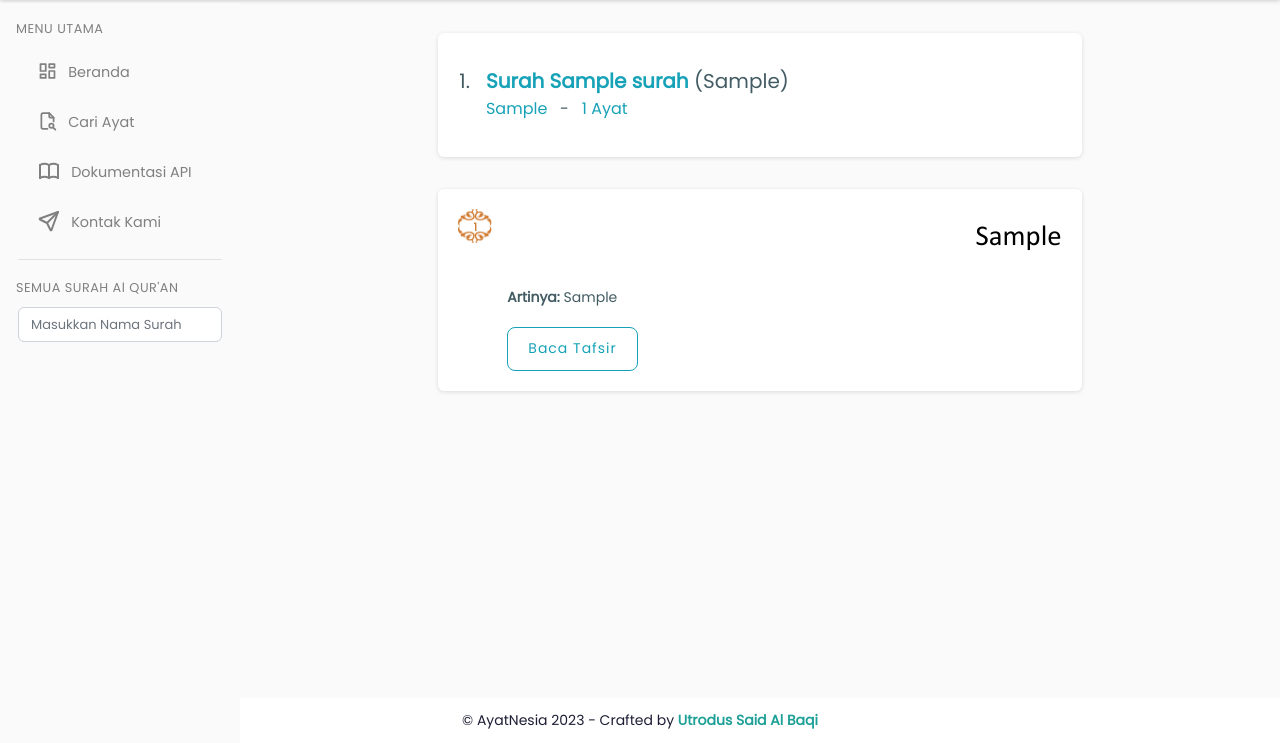
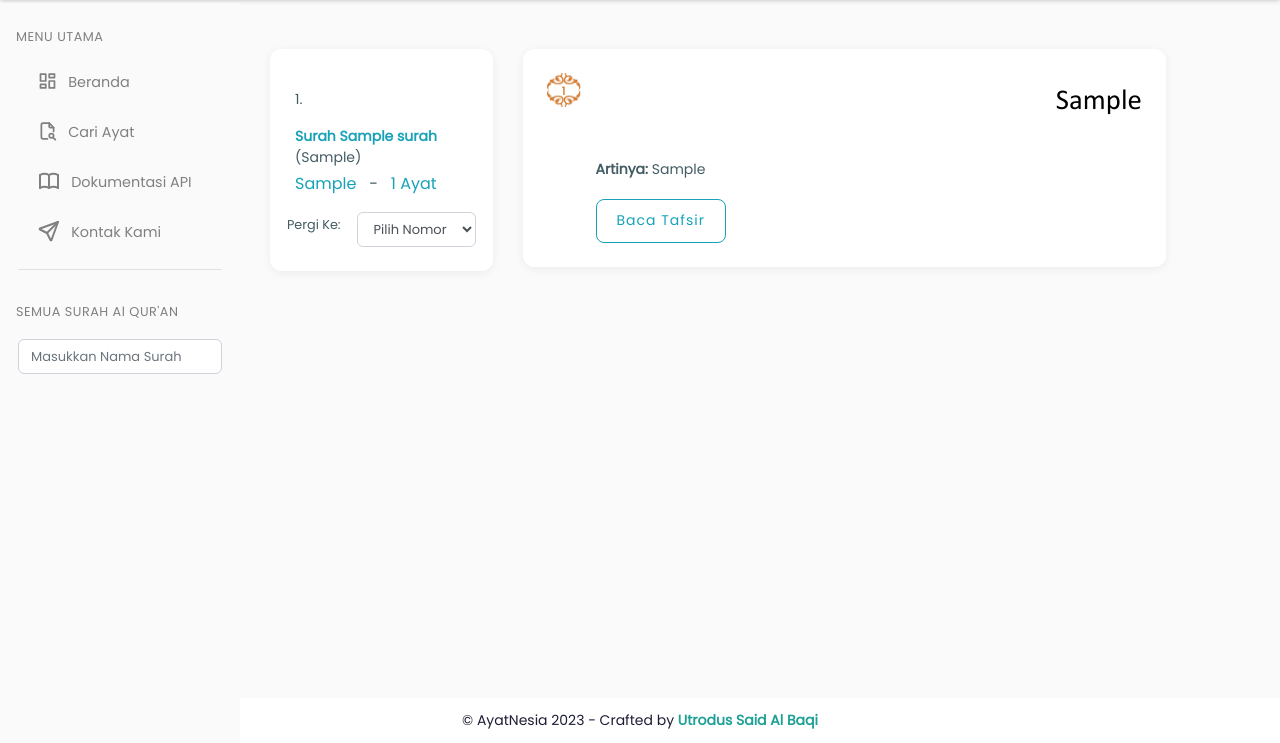
Before and after one commit to utrodus/fastapi-ayatnesia, a FastAPI app: page /detail-surah/1 in a window 1280 px wide. Shown: the part 59-802 px from the top of the page. Run offline with FastAPI, Linux system fonts and the light colour scheme; tables that the repository leaves empty hold one stand-in row (values such as "Sample post"); some libraries are stand-ins or nearby versions.

Commit message:
refactor: :recycle: class name & restyling detail surah view

```diff
--- a/static/css/style.css
+++ b/static/css/style.css
@@ -262,30 +263,34 @@ header img {
 	height: 35px;
 }
 
-.user-dashboard .navbar-forms .form-control {
+.contents .navbar-forms .form-control {
 	border-radius: 6px !important;
 	margin-right: 10px;
 }
 
-.user-dashboard .card {
+.contents .card {
 	border-radius: 12px;
 	box-shadow: 0px 2px 10px #0000000f;
 	border: none;
 	margin-bottom: 25px;
 }
 
-.user-dashboard .card .card-body {
-	padding: 20px;
+.contents .card.selected {
+	border: solid 0.5px green;
+}
+
+.contents .card .card-body {
+	padding: 1.5rem;
 	border-radius: 12px;
 	background: #fff;
 }
 
-.user-dashboard .card .card-body h2 {
+.contents .card .card-body h2 {
 	font-weight: 600;
 	margin-bottom: 0px;
 }
 
-.user-dashboard .card .card-body form label {
+.contents .card .card-body form label {
 	margin-top: 5px;
 }
 
@@ -462,30 +468,30 @@ footer p a {
 
 /* FAQ */
 
-.faq-section {
+.search-section {
 	padding: 60px 0;
 }
 
-.faq-section h2 {
+.search-section h2 {
 	font-size: 32px;
 	margin-bottom: 50px;
 }
 
-.faq-section .card {
+.search-section .card {
 	border: none;
 	border-radius: 6px !important;
 	box-shadow: 0px 1px 4px #00000021;
 	margin-bottom: 20px;
 }
 
-.faq-section .card-header {
+.search-section .card-header {
 	background: #5268C2;
 	padding: 10px 10px 0;
 	border: none;
 	border-radius: 15px 15px 0px 0px;
 }
 
-.faq-section .card .card-header .btn-header-link {
+.search-section .card .card-header .btn-header-link {
 	display: block;
 	text-align: left;
 	background: #1ea097;
--- a/views/base.html
+++ b/views/base.html
@@ -31,8 +31,8 @@
    </header>
    <div id="wrapper">
       <aside id="sidebar-wrapper">
-         <p class="px-3 mt-3" style="color:grey; font-size: 0.8em; letter-spacing: 0.5px;">MENU UTAMA</pc>
-         <ul class="sidebar-nav" style="margin-top: 2rem;">
+         <p class="px-3 mt-4" style="color:grey; font-size: 0.8em; letter-spacing: 0.5px;">MENU UTAMA</pc>
+         <ul class="sidebar-nav" style="margin-top: 2.6rem;">
 
             <li {% if request.path=="/" %}class="active d-flex align-item-center mb-2 " {% else
                %}class="d-flex align-item-center mb-2 " {% endif %}>
@@ -89,10 +89,11 @@
             <hr>
          </ul>
 
-         <p class="px-3" style="color:grey; font-size: 0.8em; letter-spacing: 0.5px; margin-top: 15rem;">SEMUA SURAH Al QUR'AN
+         <p class="px-3" style="color:grey; font-size: 0.8em; letter-spacing: 0.5px; margin-top: 16rem;">SEMUA SURAH Al
+            QUR'AN
             </pc>
 
-         <ul class="sidebar-nav " id="surah-list" style="margin-top: 18rem; padding-bottom: 5rem;">
+         <ul class="sidebar-nav " id="surah-list" style="margin-top: 20rem; padding-bottom: 5rem;">
 
 
             <li class="p-0">
@@ -187,6 +188,22 @@
             return false;
          });
       });
+      $(document).ready(function () {
+         $('#numberDropdown').change(function () {
+            var selectedAyah = $(this).val();
+            if (selectedAyah !== '') {
+               var targetAyah = $('#ayat-' + selectedAyah);
+               if (targetAyah.length > 0) {
+                  $('html, body').animate({
+                     scrollTop: targetAyah.offset().top -100
+                  }, 500);
+
+                  $('.card').removeClass('selected');
+                  targetAyah.addClass('selected');
+               }
+            }
+         });
+      });
    </script>
 
    <script>
@@ -224,7 +241,9 @@
 
    </script>
    <a href="#" id="scroll-top-btn">
-      <svg xmlns="http://www.w3.org/2000/svg" class="icon icon-tabler icon-tabler-chevron-up" width="24" height="24" viewBox="0 0 24 24" stroke-width="2" stroke="currentColor" fill="none" stroke-linecap="round" stroke-linejoin="round">
+      <svg xmlns="http://www.w3.org/2000/svg" class="icon icon-tabler icon-tabler-chevron-up" width="24" height="24"
+         viewBox="0 0 24 24" stroke-width="2" stroke="currentColor" fill="none" stroke-linecap="round"
+         stroke-linejoin="round">
          <path stroke="none" d="M0 0h24v24H0z" fill="none"></path>
          <path d="M6 15l6 -6l6 6"></path>
       </svg>
--- a/views/detail_surah.html
+++ b/views/detail_surah.html
@@ -2,50 +2,85 @@
 
 
 {% block content %}
-<section id="content-wrapper" class="user-dashboard faq-section">
-    <div class="row justify-content-center">
-        <div class="col-sm-8 col-md-8">
-            <div class="card box-shadow-none mb-3">
+
+
+<section id="content-wrapper" class="container-fluid contents">
+    <div class="row arabic-block mt-3">
+        <div class="col-sm-12 col-xl-3 ">
+            <div class="card box-shadow-none mb-3 sticky-top" style="top:5rem; z-index: 99;" >
                 <div class="card-body">
                     <div class="row" style="padding: 1rem !important;">
-                        <h5 class="mr-3">{{detail_surah['id']}}. </h5>
+                        <p class="mr-3">{{detail_surah['id']}}. </p>
                         <div>
-
-                            <h5 class="mb-1"><span class="text-info"><b> Surah
-                                        {{detail_surah['name']}}</b></span> ({{detail_surah['translation']}}) </h5>
+                            <p class="mb-1"><span class="text-info"><b> Surah
+                                        {{detail_surah['name']}}</b></span> ({{detail_surah['translation']}}) </p>
                             <span class="text-info">{{detail_surah['revelation']}} </span>&nbsp; - &nbsp; <span
                                 class="text-info">{{detail_surah['numberOfAyahs']}} Ayat</span>
                         </div>
 
                     </div>
-
+                    <div class="row align-item-center justify-content-center">
+                        <label class="mr-3 mb-0" for="numberDropdown"><small>Pergi Ke:</small></label>
+                        <div class="form-group mb-0">
+                            <select id="numberDropdown" class="form-control">
+                                <option value="" selected disabled>Pilih Nomor</option>
+                                {% for ayah in detail_surah['ayahs'] %}
+                                <option value="{{ayah['number_in_surah']}}">Ayat {{ayah['number_in_surah']}}</option>
+                                {% endfor %}
+                            </select>
+                        </div>
+                    </div>
                 </div>
             </div>
         </div>
-    </div>
-    <div class="row arabic-block mt-3 justify-content-center">
-        <div class="col-md-8">
+        <div id="itemList" class="col-sm-12 col-xl-8">
             {% for ayah in detail_surah['ayahs'] %}
-            <div class="card">
-                <div class="card-body" id="faqhead{{ayah['id']}}">
+            <div id="ayat-{{ayah['number_in_surah']}}" class="card">
+                <div class="card-body" id="faqhead{{ayah['number_in_surah']}}">
                     <div class="media">
                         <span class="number">{{ayah['number_in_surah']}}</span>
                         <div class="media-body">
                             <h5 class="mt-0 mb-3"> {{ayah['arabic']}}</h5>
-                            <p class="mb-3 mt-3"> <b> Artinya:</b> {{ayah['translation']}}</p>
+                            <p class="mb-3 mt-4" style="text-align: justify;"> <b> Artinya:</b> {{ayah['translation']}}</p>
 
-                            <button type="button" class="btn btn-outline-info" data-toggle="modal"
-                            data-target=".modal-tafsir-{{ayah['id']}}">Baca Tafsir</button>
+                            <button type="button" class="btn btn-outline-info " data-toggle="modal"
+                                data-target=".modal-tafsir-{{ayah['id']}}">Baca Tafsir</button>
 
-                        <div class="modal fade modal-tafsir-{{ayah['id']}} mt-5" tabindex="-1" role="dialog"
-                            aria-labelledby="myLargeModalLabel" aria-hidden="true">
-                            <div class="modal-dialog modal-lg">
-                                <div class="modal-content">
-                                    <p class="text-info"><b>Tafsir Ringkas Kemenag:</b>  </p>
-                                    <p class="mb-0">{{ayah['tafsir']}}</p>
+                            <div class="modal fade modal-tafsir-{{ayah['id']}}" tabindex="-1" role="dialog"
+                                style="padding-top: 5rem; padding-bottom: 5rem;" aria-labelledby="model tafsir"
+                                aria-hidden="true">
+                                <div class="modal-dialog ">
+
+                                    <div class="modal-content">
+                                        <h5 style="text-align: right !important; color: black !important;">{{ayah['arabic']}}</h5>
+                                        <p style="font-size: 1.1em;" class="modal-title p-0 m-0 mt-4 text-info"><b>Tafsir Ringkas Kemenag ({{detail_surah['name']}} Ayat {{ayah['number_in_surah']}}):</b>  </p>
+
+                                        <button type="button" data-dismiss="modal" aria-label="Close" style="    position: absolute;
+                                            right: -0.5rem;
+                                            top: -0.6rem;
+                                            min-width: 38px;
+                                            min-height: 38px;
+                                            border-radius: 100%;
+                                            /* background: #fff; */
+                                            border: none;
+                                        ">
+                                            <svg xmlns="http://www.w3.org/2000/svg"
+                                                class="icon icon-tabler icon-tabler-x" width="24" height="24"
+                                                viewBox="0 0 24 24" stroke-width="2" stroke="currentColor" fill="none"
+                                                stroke-linecap="round" stroke-linejoin="round"
+                                                style="    width: 1.1rem;">
+                                                <path stroke="none" d="M0 0h24v24H0z" fill="none"></path>
+                                                <path d="M18 6l-12 12"></path>
+                                                <path d="M6 6l12 12"></path>
+                                            </svg>
+                                        </button>
+                                        <div class="modal-body">
+                                            <p class="modal-body-content">{{ayah['tafsir']}}</p>
+
+                                        </div>
+                                    </div>
                                 </div>
                             </div>
-                        </div>
                         </div>
                     </div>
                 </div>
@@ -54,5 +89,7 @@
         </div>
 
     </div>
+
 </section>
+
 {% endblock content %}
--- a/views/index.html
+++ b/views/index.html
@@ -3,7 +3,7 @@
 
 {% block content %}
 
-<section id="content-wrapper" class="user-dashboard container-fluid mt-4">
+<section id="content-wrapper" class="contents container-fluid mt-4">
     <div class="row justify-content-center">
         <div class="col-sm-12">
             <div class="card search-engine">
--- a/views/search_results.html
+++ b/views/search_results.html
@@ -2,7 +2,7 @@
 
 
 {% block content %}
-<section id="content-wrapper" class="user-dashboard faq-section">
+<section id="content-wrapper" class="contents search-section">
     <div class="row align-items-center mb-3 ">
         <div class="col-md-8  ">
             <form action="/search-result"></form>
```
Also changed, not shown: other parts of static/css/style.css (+25 -21 lines), views/search.html (+92 -129 lines), 1 other file.
